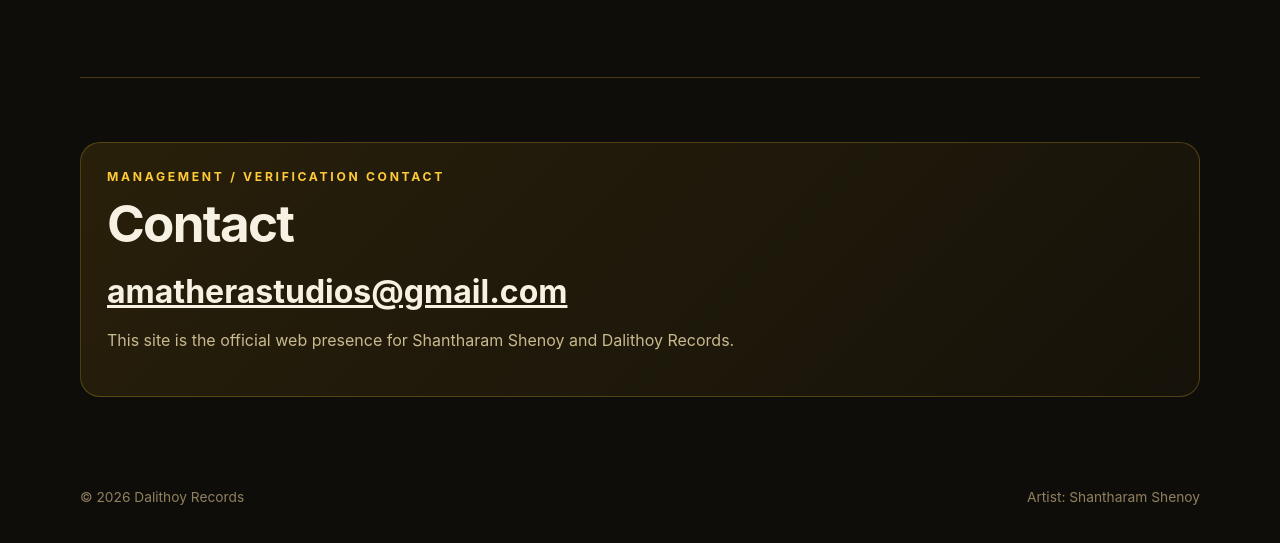
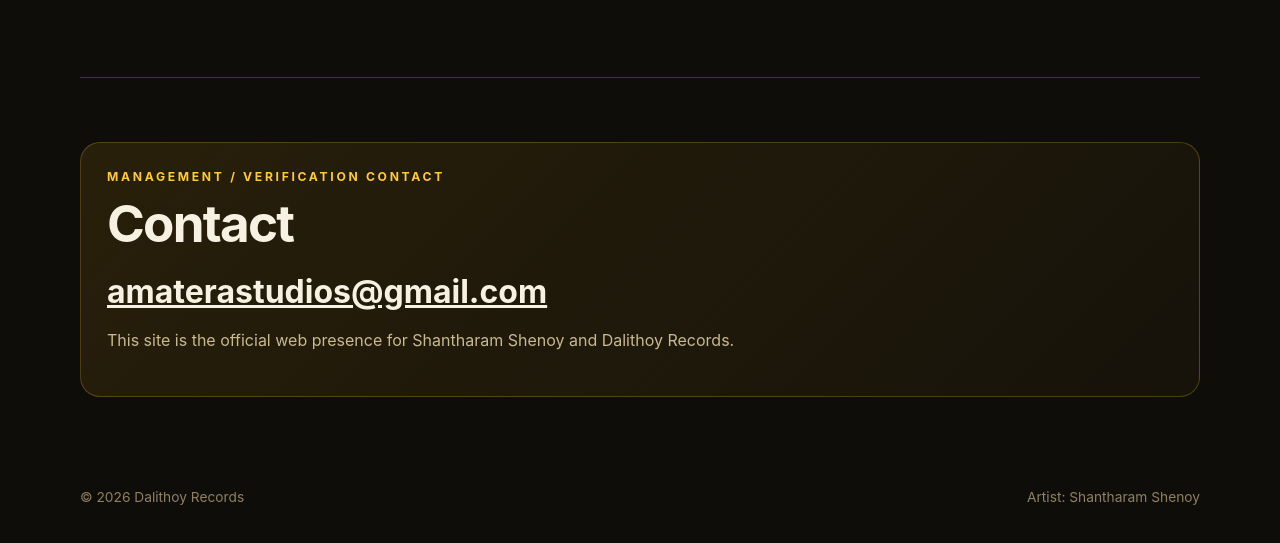
Before and after one commit to shantharamshenoy/dalithoy-records, a website: page index.html in a window 1280 px wide. Shown: the part 1376-1919 px from the top of the page. Drawn offline with Linux system fonts and the light colour scheme.

Commit message:
corrected email

```diff
--- a/index.html
+++ b/index.html
@@ -102,7 +102,7 @@
           <div class="eyebrow">Management / verification contact</div>
           <h2 style="margin-top:8px">Contact</h2>
           <!-- IMPORTANT: replace this exact placeholder with your Amatera Studios email before deploying. -->
-          <a class="contact-email" href="mailto:amatherastudios@gmail.com">amatherastudios@gmail.com</a>
+          <a class="contact-email" href="mailto:amaterastudios@gmail.com">amaterastudios@gmail.com</a>
           <p>This site is the official web presence for Shantharam Shenoy and Dalithoy Records.</p>
         </div>
       </section>
```
